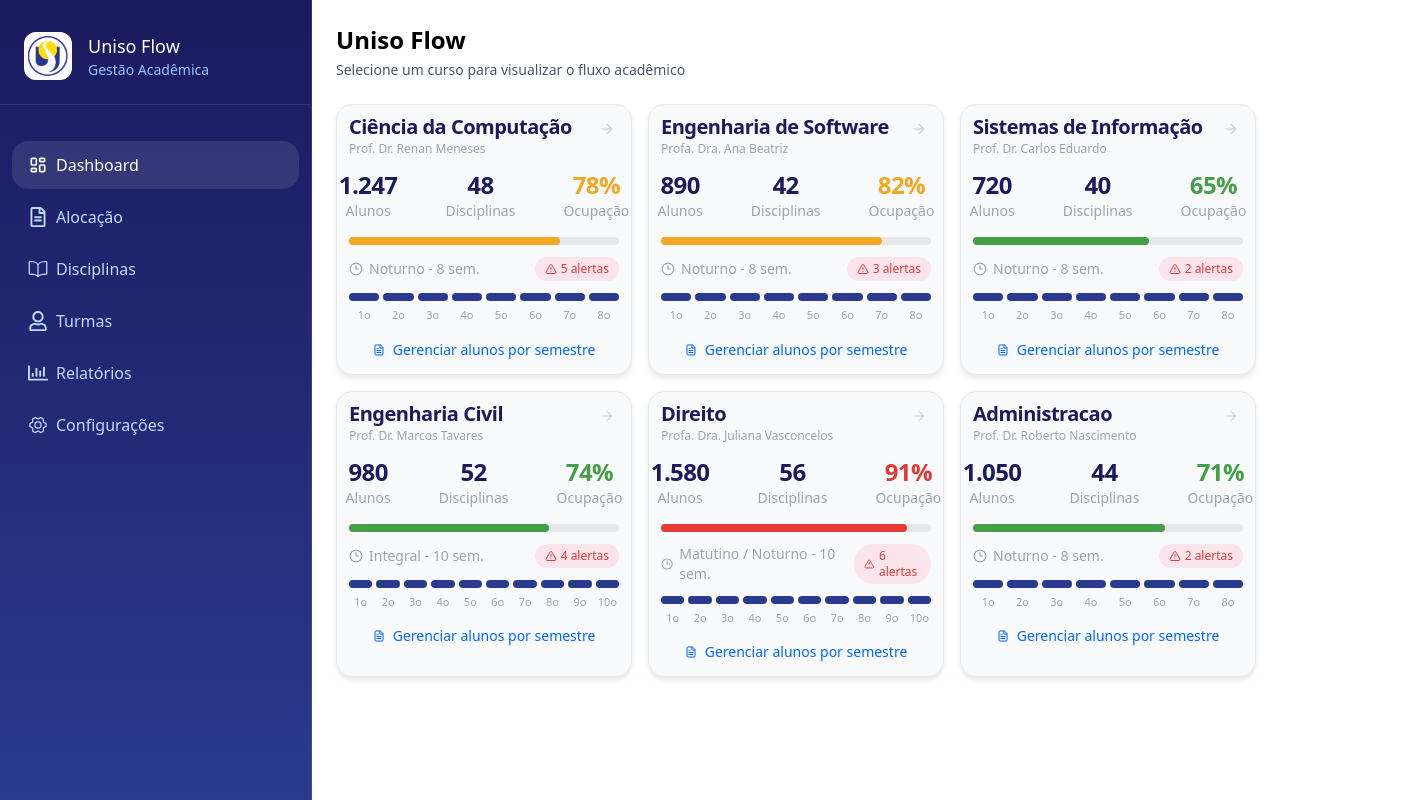
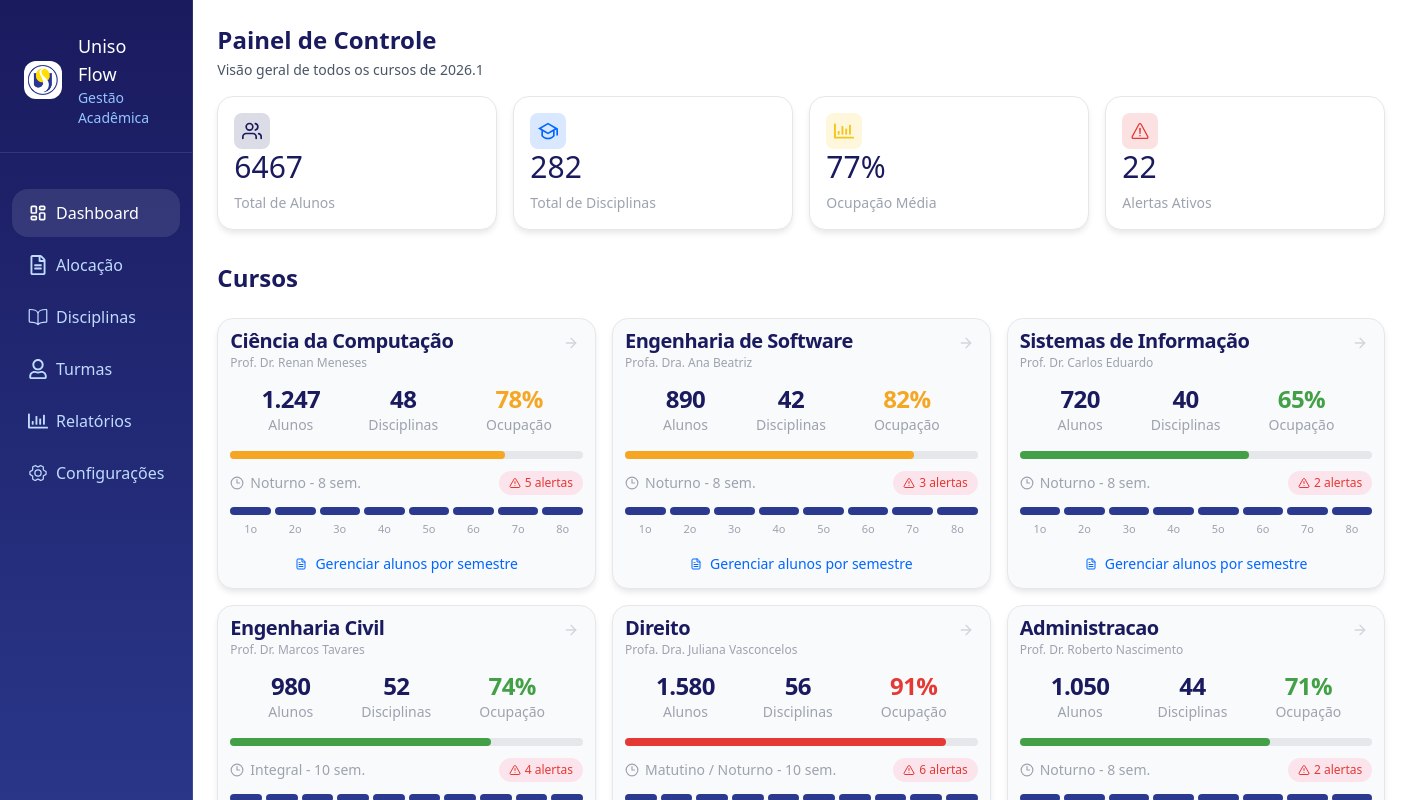
Before and after one commit to renanrod4/uniso-flow, a Next.js app: page / in a window 1280 px wide. Shown: the top 800 px of the page, 1409 px wide, since content can reach past the window. Built offline with nearby package versions, Linux system fonts and the light colour scheme.

Commit message:
feat(dashboard): adiciona componente de painel de controle
Implementa o componente CardDashboard para exibir informações resumidas sobre cursos, incluindo total de alunos, disciplinas, ocupação média e alertas ativos.

```diff
--- a/app/page.tsx
+++ b/app/page.tsx
@@ -2,6 +2,12 @@ import { promises as fs } from 'fs';
 import path from 'path';
 import type { MockData } from '@/types/mock-data';
 import CourseCard from '@/components/course/CourseCard';
+import { FiUsers } from "react-icons/fi";
+import { RiGraduationCapLine } from "react-icons/ri";
+import { FaRegChartBar } from "react-icons/fa";
+import { IoWarningOutline } from "react-icons/io5";
+import CardDashboard from '@/components/dashboard/card-dashboard/CardDashboard';
+
 
 async function getMockData(): Promise<MockData> {
 	const filePath = path.join(process.cwd(), 'data', 'mock-data.json');
@@ -12,16 +18,54 @@ async function getMockData(): Promise<MockData> {
 export default async function Home() {
 	const data = await getMockData();
 
+	const now = new Date();
+	const year = now.getFullYear();
+	const month = now.getMonth() + 1; // getMonth is zero-based
+	const semester = month <= 6 ? 1 : 2;
+
 	return (
 		<main className="p-6">
-			<h2 className="text-2xl font-bold text-">Uniso Flow</h2>
-			<p className="mt-1 text-sm text-gray-600">Selecione um curso para visualizar o fluxo acadêmico</p>
+			<Dashboard year={year} semester={semester} data={data} />
+			<CourseList data={data}/>
 
-			<section className="mt-6 grid gap-4 md:grid-cols-2 xl:grid-cols-3">
+		</main>
+	);
+}
+
+function Dashboard({ year, semester, data }: { year: number; semester: number; data: MockData }) {
+	return (
+		<section className="mb-8">
+			<H2>Painel de Controle</H2>
+			<p className="mt-1 text-sm text-gray-600">
+				Visão geral de todos os cursos de  {`${year}.${semester}`}
+			</p>
+			<div className="mt-4 flex items-center gap-4 w-full">
+				<CardDashboard Icon={FiUsers} title="Total de Alunos" value={data.cursos.reduce((sum, curso) => sum + curso.totalAlunos, 0)} color='uniso-azul-escuro' />
+				<CardDashboard Icon={RiGraduationCapLine} title="Total de Disciplinas" value={data.cursos.reduce((sum, curso) => sum + curso.totalDisciplinas, 0)} color='uniso-azul-vibrante' />
+				<CardDashboard Icon={FaRegChartBar} title="Ocupação Média" value={`${Math.round(data.cursos.reduce((sum, curso) => sum + curso.taxaOcupacao, 0) / data.cursos.length)}%`} color='uniso-dourado' />
+				<CardDashboard Icon={IoWarningOutline} title="Alertas Ativos" value={data.cursos.reduce((sum, curso) => sum + curso.alertas, 0)} color='status-critico-cor' />
+			</div>
+
+		</section>
+	)
+}
+
+function CourseList({ data }: { data: MockData }) {
+	return(
+		<section>
+			<H2>Cursos</H2>
+
+			<div className="mt-6 grid gap-4 md:grid-cols-2 xl:grid-cols-3">
 				{data.cursos.map(curso => (
 					<CourseCard key={curso.id} curso={curso} />
 				))}
-			</section>
-		</main>
-	);
+			</div>
+		</section>
+	)
 }
+
+
+
+function H2({ children }: { children: React.ReactNode }) {
+	return <h2 className="text-2xl font-semibold text-texto-principal">{children}</h2>
+}
--- /dev/null
+++ b/components/dashboard/card-dashboard/CardDashboard.tsx
@@ -0,0 +1,44 @@
+import { IconType } from 'react-icons';
+
+type CardColor = 'uniso-azul-escuro' | 'uniso-azul-medio' | 'uniso-azul-vibrante' | 'ocupacao-media' | 'ocupacao-alta' | 'uniso-dourado' | 'status-critico-cor';
+
+type CardDashboardProps = {
+	Icon: IconType;
+	title: string;
+	value: string | number;
+	color?: CardColor;
+};
+
+const iconColorClasses: Record<CardColor, string> = {
+	'uniso-azul-escuro': 'text-uniso-azul-escuro',
+	'uniso-azul-medio': 'text-uniso-azul-medio',
+	'uniso-azul-vibrante': 'text-uniso-azul-vibrante',
+	'ocupacao-media': 'text-ocupacao-media',
+	'ocupacao-alta': 'text-ocupacao-alta',
+    'uniso-dourado': 'text-uniso-dourado',
+    'status-critico-cor': 'text-status-critico-cor',
+};
+
+const iconBgClasses: Record<CardColor, string> = {
+	'uniso-azul-escuro': 'bg-uniso-azul-escuro/15',
+	'uniso-azul-medio': 'bg-uniso-azul-medio/15',
+	'uniso-azul-vibrante': 'bg-uniso-azul-vibrante/15',
+	'ocupacao-media': 'bg-ocupacao-media/15',
+	'ocupacao-alta': 'bg-ocupacao-alta/15',
+    'uniso-dourado': 'bg-uniso-dourado/15',
+    'status-critico-cor': 'bg-status-critico-cor/15',
+};
+
+const defaultColor: CardColor = 'uniso-azul-vibrante';
+
+export default function CardDashboard({ Icon, title, value, color = defaultColor }: CardDashboardProps) {
+	return (
+		<div className="flex flex-col flex-1 items-start p-4 min-w-70 max-w-90 rounded-2xl border border-borda-principal shadow-md bg-bg-card">
+			<div className={`p-2 rounded-sm ${iconBgClasses[color]}`}>
+				<Icon className={`${iconColorClasses[color]} text-xl`} />
+			</div>
+			<h1 className="text-3xl text-course-title">{value}</h1>
+			<p className="text-sm text-texto-terciario mt-2">{title}</p>
+		</div>
+	);
+}
```
Also changed, not shown: app/layout.css (line endings or trailing spaces).
